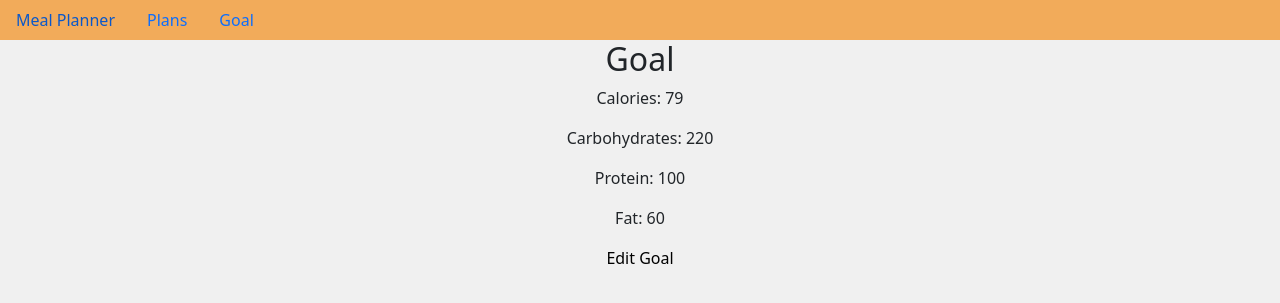
After one commit to CodinApe/meal_planner, a Django app: page /goal in a window 1280 px wide. The commit adds this page. Shown: the top 303 px of the page. Run offline with Django 4.2, Linux system fonts and the light colour scheme; data comes from the database, SQL or seed files in the repository; both versions use the stored data as it was after the commit; some libraries are stand-ins or nearby versions.

Commit message:
goal model, index/plans view, nutrition
Added the Goal model, view, url, and create goal form. Also added return stats for Plan model to add up nuttion for plans. Index also will display the [plan for the day if one exists.

```diff
--- a/meal_plans/models.py
+++ b/meal_plans/models.py
@@ -1,6 +1,6 @@
 from typing import Iterable, Optional
 from django.db import models
-from django.core.exceptions import ValidationError
+from django.core.exceptions import ValidationError, ObjectDoesNotExist
 import datetime
 
 # Create your models here.
@@ -8,18 +8,7 @@ import datetime
 class Plan(models.Model):
     """create a plan for a certain day"""
     date = models.DateField()
-    """breakfast = models.TextField(default="") # original functionality before adding FoodItem class.
-    lunch = models.TextField(default="")
-    dinner = models.TextField(default="")
-    snacks = models.TextField(default="")"""
-
-    # current_date = datetime.date.today()
-    # the_day = current_date.weekday()
-    # week_days = ['Monday', 'Tuesday', 'Wednesday', 'Thursday', 'Friday', 'Saturday', 'Sunday']
-    # current_day = week_days[the_day]
-
-    # allows user to delete item based on boolean
-    # delete_plan = False
+    # goal = models.ForeignKey(Goal, on_delete=models.CASCADE)
 
     def clean(self):
         """Performs validation to data and inputs automatically, but this adds a
@@ -37,6 +26,27 @@ class Plan(models.Model):
     def day_of_week(self):
         return self.date.strftime('%A')
 
+    def return_fat(self):
+        fat = 0
+        for item in self.fooditem_set.all():
+            if item.fat != None:
+                fat += item.fat
+        return fat
+
+    def return_protein(self):
+        protein = 0
+        for item in self.fooditem_set.all():
+            if item.protein != None:
+                protein+= item.protein
+        return protein
+
+    def return_carbs(self):
+        carbs = 0
+        for item in self.fooditem_set.all():
+            if item.carbohydrates != None:
+                carbs += item.carbohydrates
+        return carbs
+
     def __str__(self):
         return str(self.date.strftime("%B %d %Y"))
 
@@ -51,3 +61,32 @@ class FoodItem(models.Model):
 
     def __str__(self):
         return self.item
+
+class Goal(models.Model):
+    """The goal the user creates to track their goals in meal planning/prep"""
+    name = "Goal"
+    calories = models.IntegerField(null=True, blank=True)
+    fat = models.IntegerField(null=True, blank=True)
+    protein = models.IntegerField(null=True, blank=True)
+    carbs = models.IntegerField(null=True, blank=True)
+
+    def __str__(self):
+        return self.cals, self.fat, self.protein, self.carbs
+
+    def save(self, *args, **kwargs):
+        try:
+            # this will check if a goal exists, and then will allow to add its contents
+            existing = Goal.objects.get()
+            existing.name = self.name
+            existing.calories = self.calories
+            existing.protein = self.protein
+            existing.carbs = self.carbs
+            existing.fat = self.fat
+            existing.save()
+        except ObjectDoesNotExist:
+            # saves goal if none exists already
+            super(Goal, self).save(*args, **kwargs)
+
+    def delete(self, *args, **kwargs):
+        # prevents deletion
+        pass
--- a/meal_plans/templates/meal_plans/base.html
+++ b/meal_plans/templates/meal_plans/base.html
@@ -31,7 +31,7 @@
     <ul class = "nav ">
         <li class="nav-item"><a class="nav-link" href="{% url 'meal_plans:index' %}" >Meal Planner</a></li>
         <li class="nav-item"><a class="nav-link" href="{% url 'meal_plans:plans' %}">Plans</a></li>
-        <li class="nav-item"><a class="nav-link">Goal</a></li>
+        <li class="nav-item"><a class="nav-link" href="{% url 'meal_plans:goal' %}">Goal</a></li>
     </ul>
     <div >
         {% block content %}{% endblock content %}
--- /dev/null
+++ b/meal_plans/templates/meal_plans/create_goal.html
@@ -0,0 +1,6 @@
+<form action="{% url 'meal_plans:create_goal' %}" method="post">
+    {% csrf_token %}
+    {{form.as_p}}
+    <button name='submit'>Set Goal</button>
+
+</form>
--- /dev/null
+++ b/meal_plans/templates/meal_plans/goal.html
@@ -0,0 +1,15 @@
+{% extends 'meal_plans/base.html' %}
+
+{% block content %}
+{% if goal == None%}
+    <a href="{% url 'meal_plans:create_goal' %}">Add Goal</a>
+{% else %}
+    <h2>{{ goal.name }}</h2>
+    <p>Calories: {{ goal.calories }}</p>
+    <p>Carbohydrates: {{ goal.carbs }} </p>
+    <p>Protein: {{ goal.protein }}</p>
+    <p>Fat: {{ goal.fat }}</p>
+
+    <p><a href="{% url 'meal_plans:edit_plan' %}">Edit Goal<a/></p>
+{% endif %}
+{% endblock %}
--- a/meal_plans/templates/meal_plans/index.html
+++ b/meal_plans/templates/meal_plans/index.html
@@ -5,6 +5,12 @@
 <div class="jumbotron">
     <h1>Don't eat that BON-BON, listen to your meal planner!</h1>
 </div>
+{% if planToday %}
+    {% for plan in planToday%}
+        <p>Hello</p>
+        <p>{{ plan.return_carbs }}</p>
+    {% endfor %}
+{% endif %}
 
 
 
--- a/meal_plans/urls.py
+++ b/meal_plans/urls.py
@@ -22,4 +22,10 @@ urlpatterns = [
     path('delete_plan/<int:plan_id>/', views.delete_plan, name='delete_plan'),
 
     path('plans_for_date', views.plans_for_date, name='plans_for_date'),
+
+    path('goal', views.goal, name='goal'),
+
+    path('create_goal', views.create_goal, name='create_goal'),
+
+
 ]
--- a/meal_plans/views.py
+++ b/meal_plans/views.py
@@ -3,16 +3,20 @@ from django.forms import formset_factory
 from django.http import HttpResponse, JsonResponse
 import calendar
 from datetime import datetime, date, timedelta
+from django.core.exceptions import ObjectDoesNotExist
 
-from .models import Plan, FoodItem
+from .models import Plan, FoodItem, Goal
 
-from .forms import NewPlan, NewFoodItem
+from .forms import NewPlan, NewFoodItem, SetGoal
 
 # Create your views here.
 
 def index(request):
     """Home page for meal planner"""
-    return render(request, 'meal_plans/index.html')
+    today = datetime.now().date()
+    planToday = Plan.objects.filter(date=today)
+    context = {'planToday': planToday}
+    return render(request, 'meal_plans/index.html', context)
 
 def plans(request):
     """Show all the plans"""
@@ -66,6 +70,7 @@ def plans_for_date(request):
         formattedDate = datetime.strptime(selectedDate, "%m/%d/%Y").strftime("%Y-%m-%d")
         item = get_object_or_404(Plan, date = formattedDate)
     return render(request, 'meal_plans/plans_template.html', {'item':item})
+
 
 def new_plan(request):
     """Add a new plan for acertain day"""
@@ -136,3 +141,33 @@ def delete_plan(request, plan_id):
     context = {'plan': plan}
 
     return render(request, 'meal_plans/delete_plan.html', context)
+
+def goal(request):
+    """View current goal"""
+    try:
+        goal = Goal.objects.get()
+    except ObjectDoesNotExist:
+        goal = None
+
+    context = {'goal':goal}
+
+    return render(request, 'meal_plans/goal.html', context)
+
+def create_goal(request):
+    """Create a diet/meal goal"""
+    if request.method != 'POST':
+        form = SetGoal()
+    else:
+        form = SetGoal(request.POST)
+        if form.is_valid():
+            goal = form.save()
+            return redirect('meal_plans:goal')
+
+    context = {
+        'form': form,
+    }
+
+    return render(request, 'meal_plans/create_goal.html', context)
+
+# def edit_goal(request):
+#     """Edit diet/meal goal"""
```
Also changed, not shown: meal_plans/forms.py (+7 -1 lines), meal_plans/templates/meal_plans/plans.html (+15 -4 lines), db.sqlite3, meal_plans/migrations/0010_goal.py (added).
